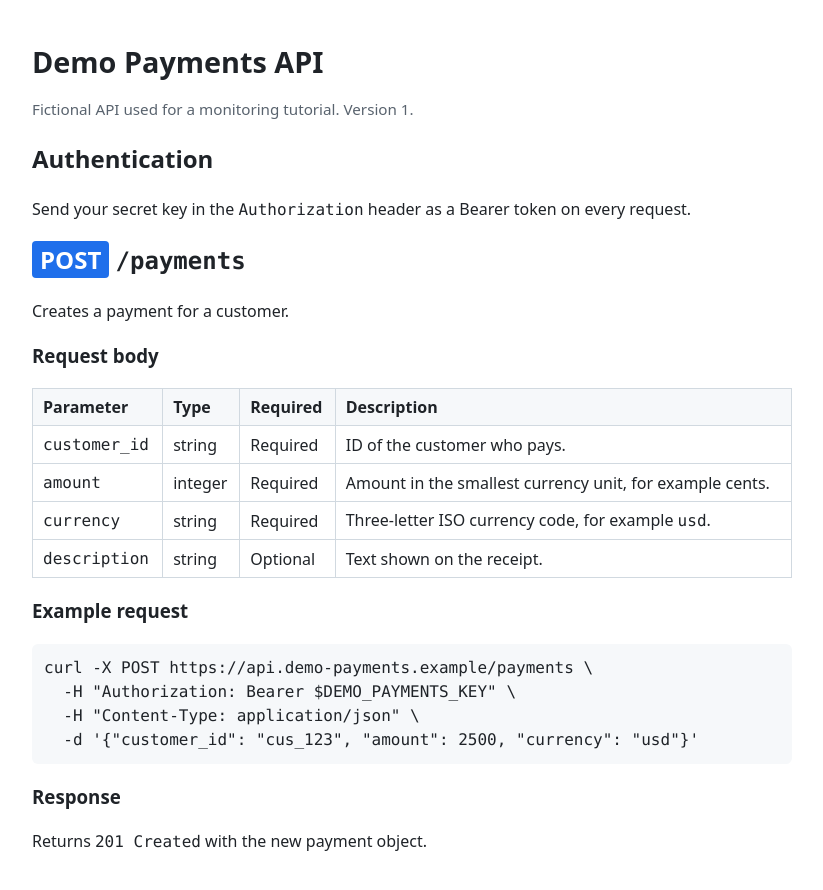
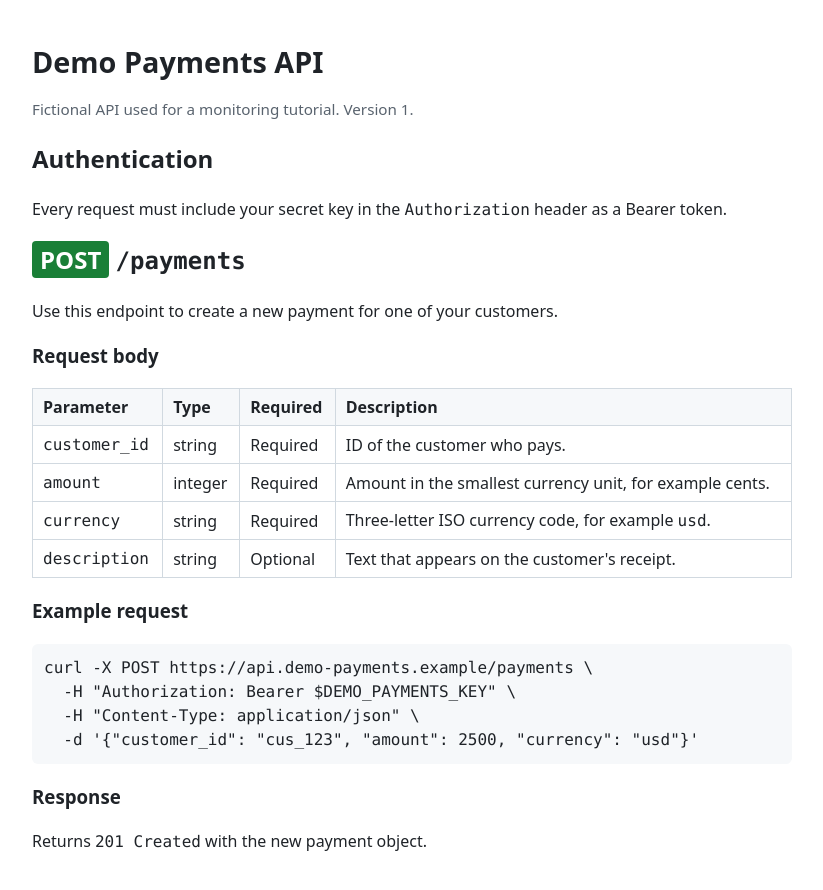
Before and after one commit to KhalidAbdelaty/olostep-api-change-tracker, a plain HTML site: page docs/index.html in a window 1280 px wide. Shown: the whole page, without its empty margins (228-1051 px from the left). Drawn offline with Linux system fonts and the light colour scheme.

Commit message:
Publish stage 2: cosmetic edit to the payments docs

```diff
--- a/docs/index.html
+++ b/docs/index.html
@@ -13,7 +13,7 @@
     table { border-collapse: collapse; width: 100%; margin: 12px 0; }
     th, td { border: 1px solid #d1d9e0; padding: 6px 10px; text-align: left; }
     th { background: #f6f8fa; }
-    .method { background: #1f6feb; color: #fff; padding: 2px 8px; border-radius: 4px; font-weight: 600; }
+    .method { background: #1a7f37; color: #fff; padding: 2px 8px; border-radius: 4px; font-weight: 600; }
   </style>
 </head>
 <body>
@@ -21,10 +21,10 @@
   <p class="note">Fictional API used for a monitoring tutorial. Version 1.</p>
 
   <h2>Authentication</h2>
-  <p>Send your secret key in the <code>Authorization</code> header as a Bearer token on every request.</p>
+  <p>Every request must include your secret key in the <code>Authorization</code> header as a Bearer token.</p>
 
   <h2><span class="method">POST</span> <code>/payments</code></h2>
-  <p>Creates a payment for a customer.</p>
+  <p>Use this endpoint to create a new payment for one of your customers.</p>
 
   <h3>Request body</h3>
   <table>
@@ -35,7 +35,7 @@
       <tr><td><code>customer_id</code></td><td>string</td><td>Required</td><td>ID of the customer who pays.</td></tr>
       <tr><td><code>amount</code></td><td>integer</td><td>Required</td><td>Amount in the smallest currency unit, for example cents.</td></tr>
       <tr><td><code>currency</code></td><td>string</td><td>Required</td><td>Three-letter ISO currency code, for example <code>usd</code>.</td></tr>
-      <tr><td><code>description</code></td><td>string</td><td>Optional</td><td>Text shown on the receipt.</td></tr>
+      <tr><td><code>description</code></td><td>string</td><td>Optional</td><td>Text that appears on the customer's receipt.</td></tr>
     </tbody>
   </table>
 
```
